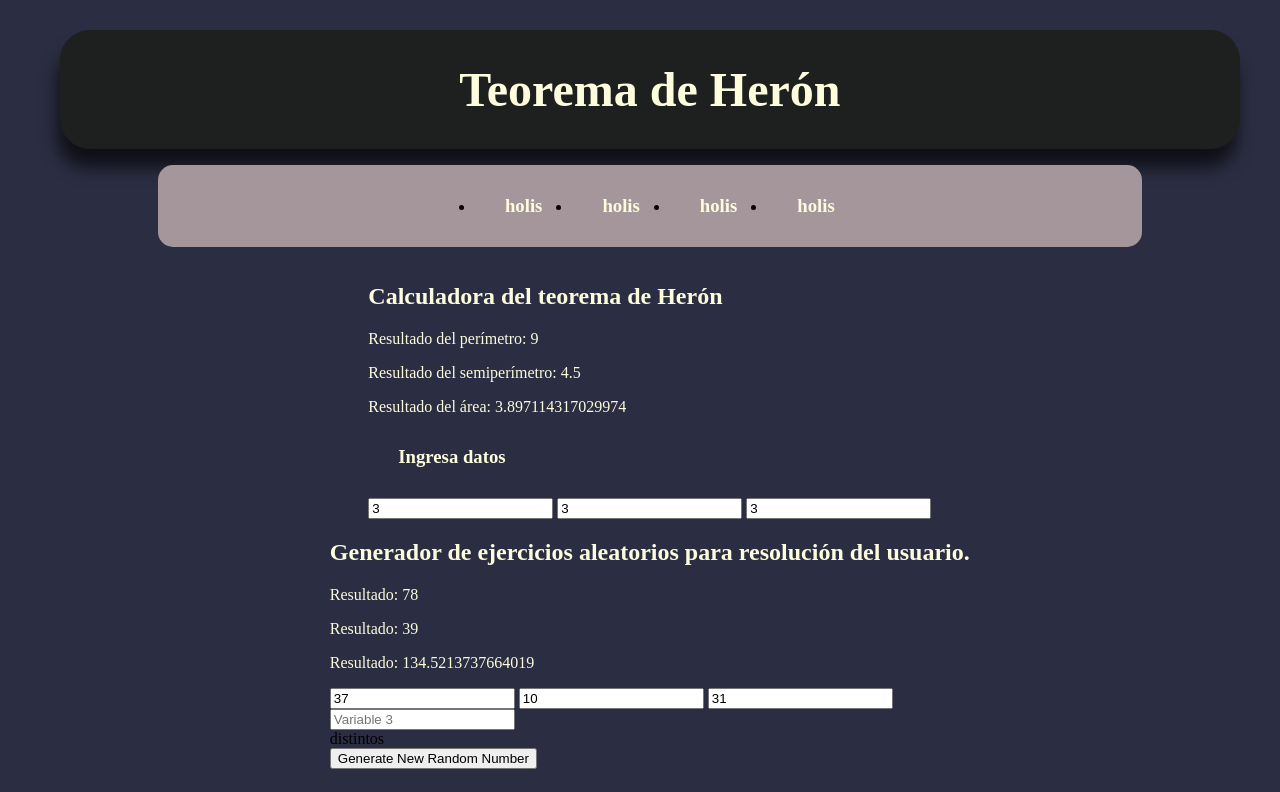
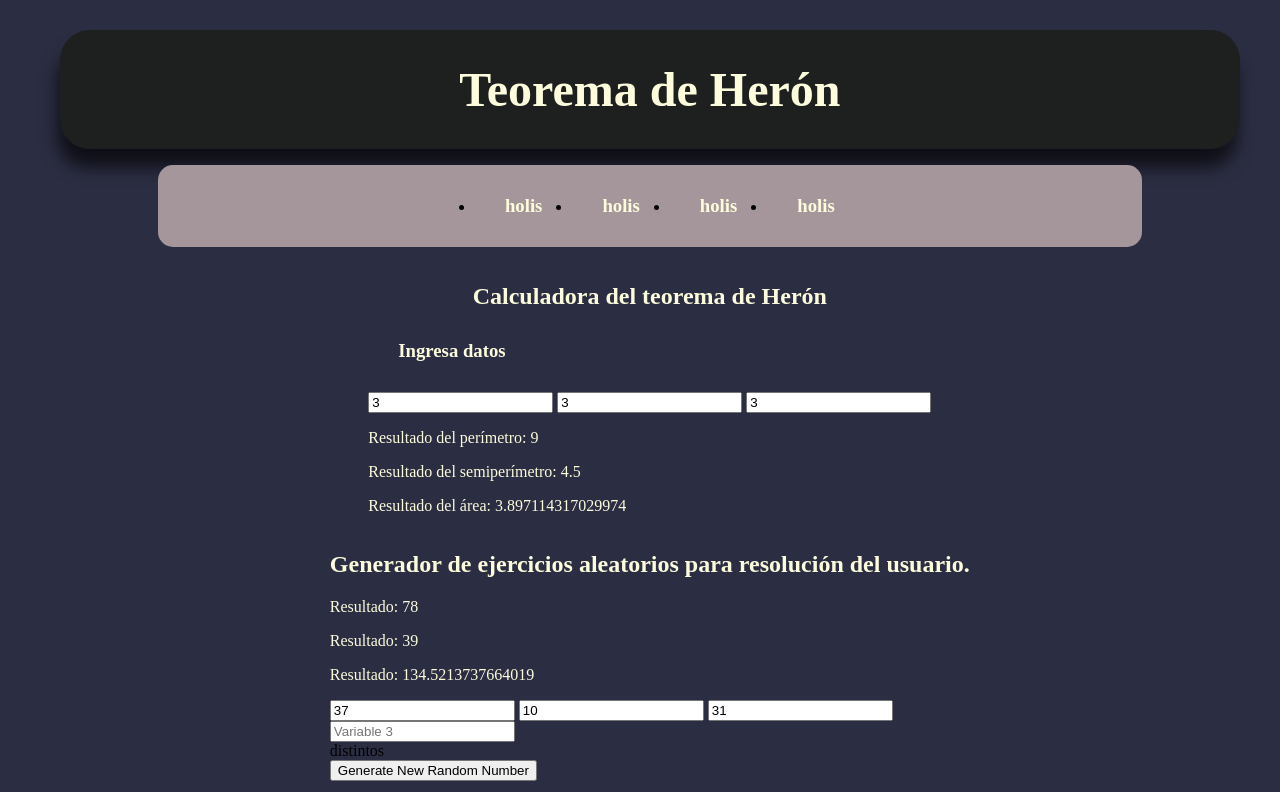
Before and after one commit to MrChileball/testHeronSvelte, a SvelteKit app: page / in a window 1280 px wide. Shown: the top 792 px of the page. Built offline with nearby package versions, Linux system fonts and the light colour scheme.

Commit message:
puras weas

```diff
--- a/src/lib/componentes/calculadora.svelte
+++ b/src/lib/componentes/calculadora.svelte
@@ -11,23 +11,24 @@
 <div>
     <div>
         <h2>Calculadora del teorema de Herón</h2>
-
          {#if a+b > c && b+c > a && a+c > b }
-            <p>Resultado del perímetro: {perim}</p>
-            <p>Resultado del semiperímetro: {semiPerim}</p>
-            <p>Resultado del área: {area}</p>
 
          {:else}
             <h3>Error!:</h3><p> Para que un triángulo exista la suma de dos lados debe ser mayor al tercero</p>
          {/if}
-
         </div>
-    <div>
+    <div class="Calculador">
         <h3>Ingresa datos</h3>
-        <input type="number" placeholder="Variable 1" bind:value={a}>
+         <div><input type="number" placeholder="Variable 1" bind:value={a}>
               <input type="number" placeholder="Variable 2" bind:value={b}>
               <input type="number" placeholder="Variable 3" bind:value={c}>
            </div>
+        <div> <p>Resultado del perímetro: {perim}</p>
+            <p>Resultado del semiperímetro: {semiPerim}</p>
+            <p>Resultado del área: {area}</p>
+      </div>
+    </div>
+
     <div>
 
     </div>
--- a/src/routes/styles.css
+++ b/src/routes/styles.css
@@ -50,6 +50,9 @@ h1{
 h2{
   text-decoration:none;
   color: #fdfcdcff;
+  display: flex;
+  flex-direction: column;
+  align-items: center;
 }
 h3{
   text-decoration:none;
@@ -104,3 +107,7 @@ img {
   align-self: center;
   margin: 20px;
 }
+
+.Calculador {
+
+}
```
Lines whose indentation alone changed are shown as unchanged.
